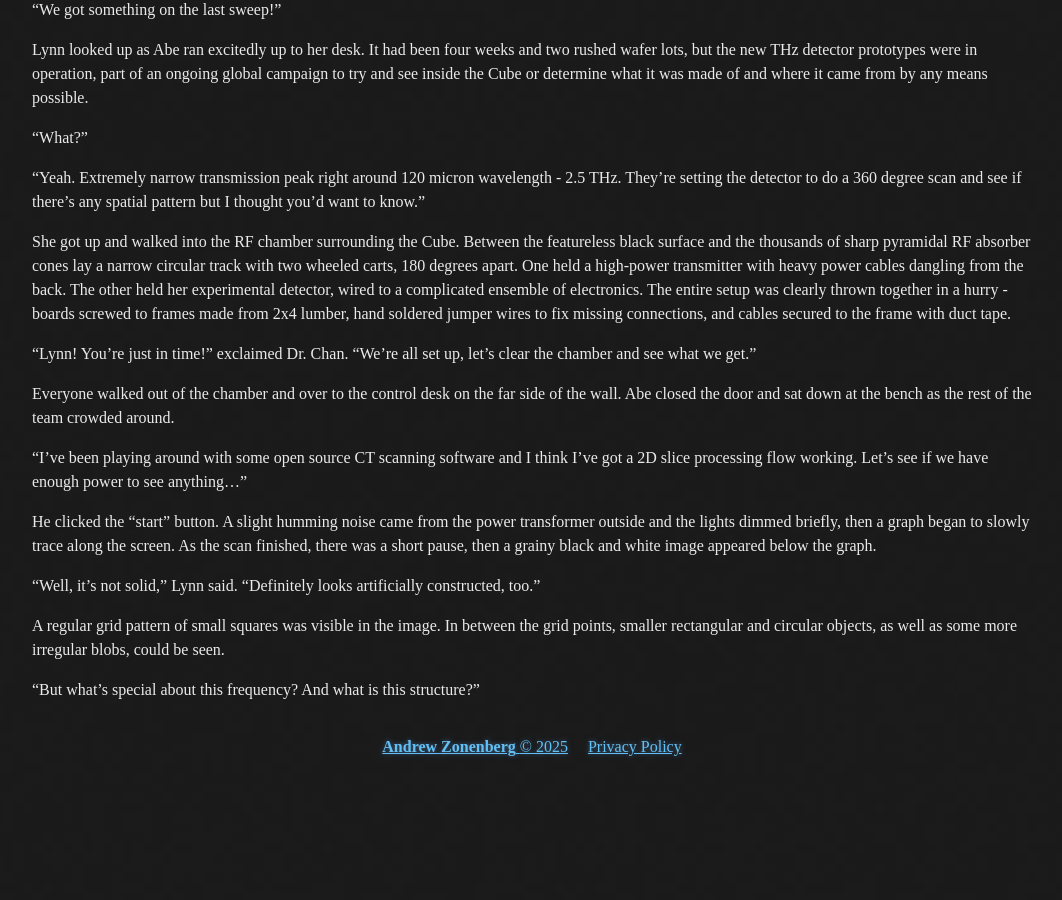
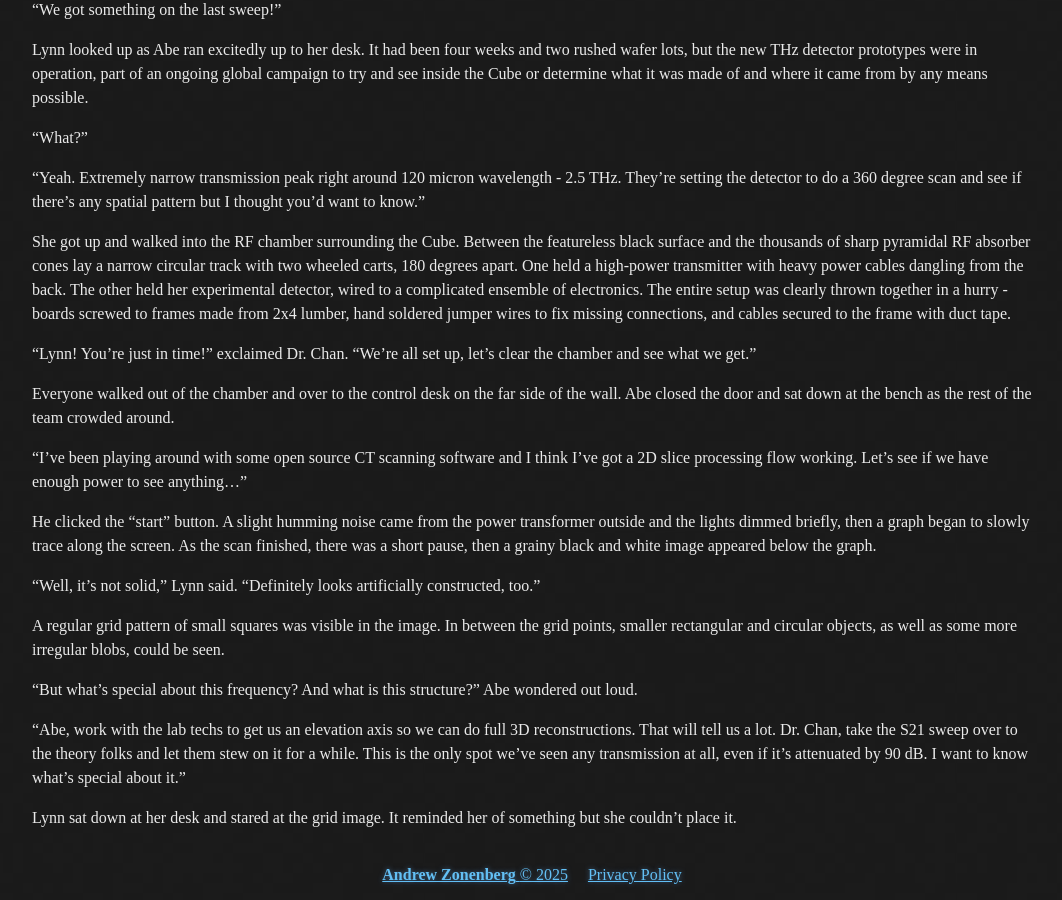
Before and after one commit to azonenberg/serdes-website, a Jekyll site: the page built from serdes/_posts/2099-05-01-Holding-the-Bag.md, in a window 1280 px wide and 900 px high, scrolled down 4788 px. Shown: the whole window, without its empty margins (108-1170 px from the left). Built offline with Jekyll 4.4.1, drawn with Linux system fonts in a browser that asks for light colours; before the commit the page ends 5560 px from its top, so only the background shows below that.

Commit message:
Finished first draft of current chapter

```diff
--- a/serdes/_posts/2099-05-01-Holding-the-Bag.md
+++ b/serdes/_posts/2099-05-01-Holding-the-Bag.md
@@ -172,4 +172,8 @@ He clicked the "start" button. A slight humming noise came from the power transf
 
 A regular grid pattern of small squares was visible in the image. In between the grid points, smaller rectangular and circular objects, as well as some more irregular blobs, could be seen.
 
-"But what's special about this frequency? And what is this structure?"
+"But what's special about this frequency? And what is this structure?" Abe wondered out loud.
+
+"Abe, work with the lab techs to get us an elevation axis so we can do full 3D reconstructions. That will tell us a lot. Dr. Chan, take the S21 sweep over to the theory folks and let them stew on it for a while. This is the only spot we've seen any transmission at all, even if it's attenuated by 90 dB. I want to know what's special about it."
+
+Lynn sat down at her desk and stared at the grid image. It reminded her of something but she couldn't place it.
```
